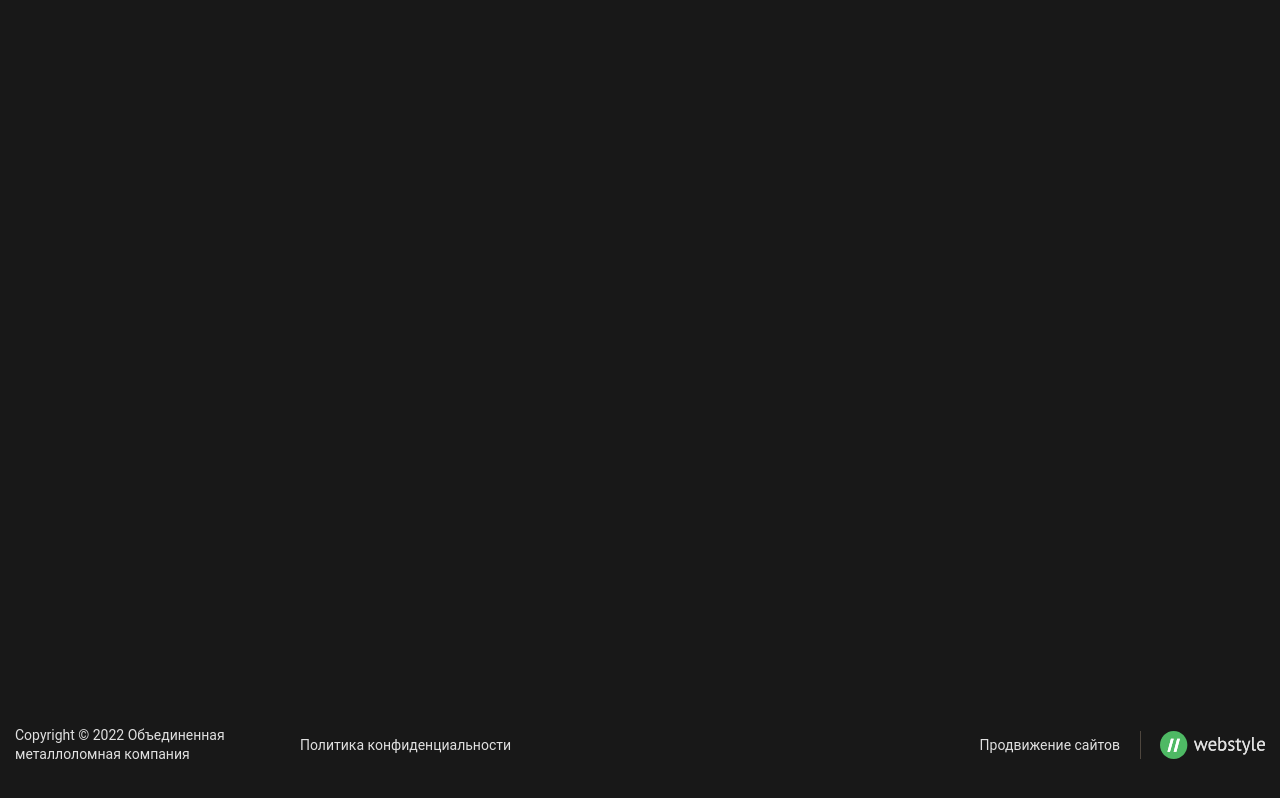
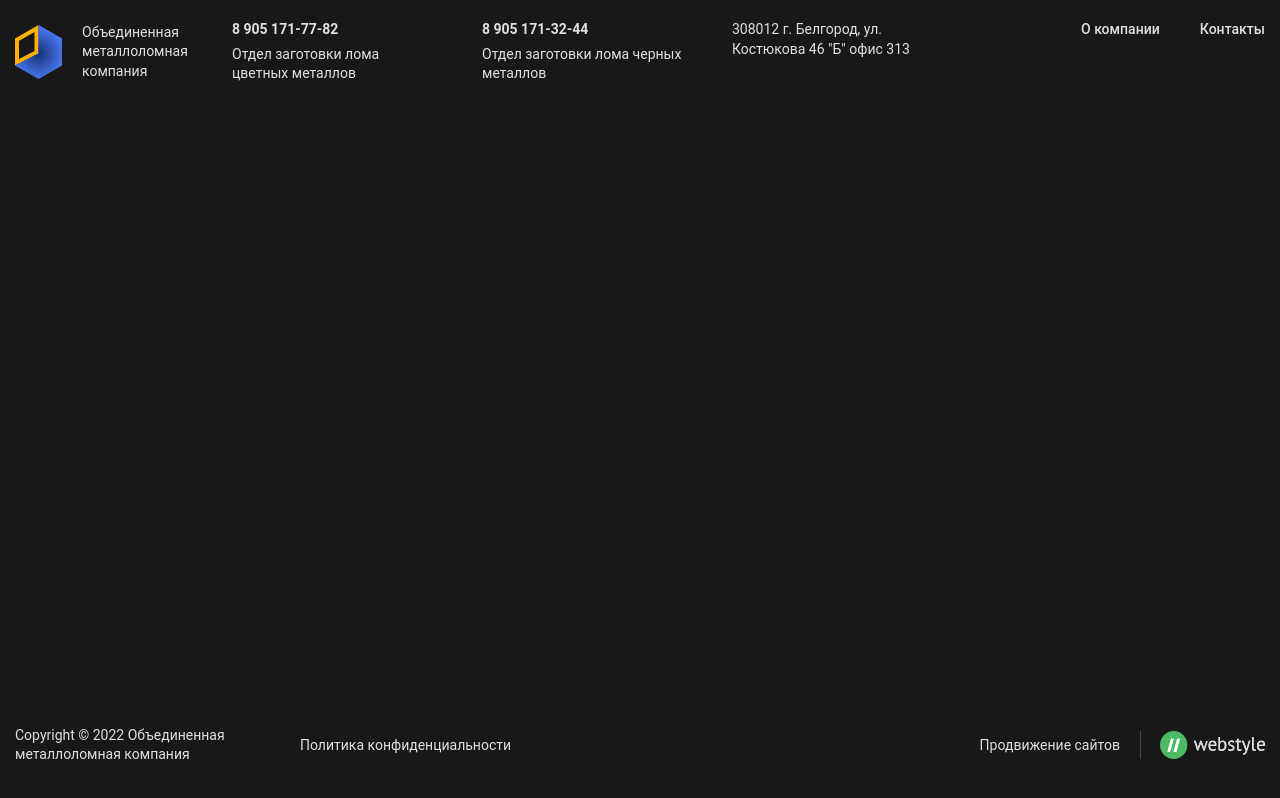
Before and after one commit to ZeraiGR/metall, a website built with webpack: page src/index.html in a window 1280 px wide. Built offline with nearby package versions, Linux system fonts and the light colour scheme; files whose address does not match are found by name.

Commit message:
implemented header

```diff
--- a/src/html/_header.htm
+++ b/src/html/_header.htm
@@ -1,5 +1,44 @@
 <header class="header">
 	<div class="header__container">
+		<a class="header__logo" href="/">
+			<img src="@img/icons/logo.svg" alt="logo">
+			<span class="logo__text">
+				Объединенная металлоломная компания
+			</span>
+		</a>
 
+		<div class="header__content">
+			<a class="header__phone" href="tel:+79051717782">
+				<strong>8 905 171-77-82</strong>
+				<span>Отдел заготовки лома цветных металлов</span>
+			</a>
+
+			<a class="header__phone" href="tel:+79051713244">
+				<strong>8 905 171-32-44</strong>
+				<span>Отдел заготовки лома черных металлов</span>
+			</a>
+
+			<span class="header__address">
+				308012 г. Белгород, ул. Костюкова 46 "Б" офис 313
+			</span>
+
+			<ul class="header__menu menu">
+				<li>
+					<a class="menu__link" href="#">
+						О компании
+					</a>
+				</li>
+
+				<li>
+					<a class="menu__link" href="#">
+						Контакты
+					</a>
+				</li>
+			</ul>
+		</div>
+
+		<button class="header__burger icon-menu" type="button">
+			<span></span>
+		</button>
 	</div>
 </header>
--- a/src/js/app.js
+++ b/src/js/app.js
@@ -12,7 +12,7 @@
 */
 
 // Включить/выключить FLS (Full Logging System) (в работе)
-window['FLS'] = true;
+// window['FLS'] = true;
 
 // Подключение основного файла стилей
 import '../scss/style.scss';
@@ -35,7 +35,7 @@ flsFunctions.isWebp();
 /* Добавление loaded для HTML после полной загрузки страницы */
 // flsFunctions.addLoadedClass();
 /* Модуль для работы с меню (Бургер) */
-// flsFunctions.menuInit();
+flsFunctions.menuInit();
 /* Учет плавающей панели на мобильных устройствах при 100vh */
 // flsFunctions.fullVHfix();
 
--- a/src/scss/footer.scss
+++ b/src/scss/footer.scss
@@ -1,10 +1,21 @@
 
 .footer {
+	position: relative;
 	padding: 35px 0;
 
 	@media (max-width:$mobileSmall){
-		padding: 0;
+		padding: 20px 0 0;
 		font-size: 12px;
+
+		&::before {
+			position: absolute;
+			top: 0;
+			left: 15px;
+			height: 1px;
+			width: calc(100% - 30px);
+			background-color: #4f4f4f;
+			content: "";
+		}
 	}
 }
 
--- a/src/scss/header.scss
+++ b/src/scss/header.scss
@@ -2,15 +2,209 @@
 
 //====================================================================================================
 
-//Burger
-/*
-.icon-menu {
+.header {
+	padding: 20px 0;
+
+	@media (max-width: em(1024)){
+		position: relative;
+
+		&::after {
+			position: absolute;
+			z-index: 2;
+			top: 0;
+			left: 0;
+			width: 100%;
+			height: 100px;
+			background-color: $black;
+			content: "";
+
+			@media (max-width: em(479)){
+				height: 60px;
+				background-color: #000000;
+			}
+		}
+	}
+
+	@media (max-width:$mobileSmall){
+		padding: 12px 0;
+		background-color: #000000;
+	}
+}
+
+.header__container {
+	max-width: 1800px;
+	display: flex;
+	align-items: center;
+	gap: 63px;
+
+	@media (max-width: em(1500)){
+		gap: 30px;
+	}
+
+	@media (max-width: em(1024)){
+		justify-content: space-between;
+	}
+}
+
+.header__logo {
+	z-index: 3;
+	display: flex;
+	gap: 20px;
+	align-items: center;
+
+	img {
+		max-width: 47px;
+		width: 100%;
+		height: 54px;
+
+		@media (max-width:$mobileSmall){
+			max-width: 28px;
+			height: 32px;
+		}
+	}
+
+	@media (max-width:$mobileSmall){
+		gap: 15px;
+	}
+}
+
+.logo__text {
+	max-width: 120px;
+
+	@media (max-width: em(1024)){
+		max-width: 150px;
+	}
+
+	@media (max-width:$mobileSmall){
+		font-size: 12px;
+	}
+}
+
+.header__content {
+	display: flex;
+	flex-grow: 1;
+	gap: 100px;
+
+	@media (max-width: em(1600)){
+		gap: 50px;
+	}
+
+	@media (max-width: em(1024)){
+		position: fixed;
+		z-index: 2;
+		top: 0;
+		left: 0;
+		transform: translateX(100%);
+		padding: 120px 20px 20px;
+		width: 100%;
+		height: 100%;
+		flex-direction: column;
+		background-color: $black;
+		transition: transform 0.3s ease;
+		overflow-y: auto;
+
+		&::before {
+			position: absolute;
+			left: 0;
+			width: 100%;
+			height: 1px;
+			background-color: $grey;
+			top: 100px;
+			content: "";
+
+			@media (max-width: em(479)){
+				top: 60px;
+			}
+		}
+	}
+
+	@media (max-width: em(479)){
+		padding: 80px 20px 20px;
+		gap: 35px;
+	}
+}
+
+.header__phone {
+	display: flex;
+	gap: 20px;
+	max-width: 300px;
+
+	strong {
+		white-space: nowrap;
+	}
+
+	@media (max-width: em(1366)){
+		flex-direction: column;
+		max-width: 200px;
+		gap: 5px;
+	}
+
+	@media (max-width: em(1100)){
+		max-width: 150px;
+	}
+
+	@media (max-width: em(1024)){
+		max-width: 100%;
+		flex-direction: row;
+		gap: 20px;
+	}
+}
+
+.header__address {
+	max-width: 245px;
+
+	@media (max-width: em(1366)){
+		max-width: 200px;
+	}
+
+	@media (max-width: em(1024)){
+		max-width: 100%;
+	}
+}
+
+.header__menu {
+	margin-left: auto;
+
+	@media (max-width: em(1024)){
+		margin-left: 0;
+	}
+}
+
+.menu {
+	display: flex;
+	white-space: nowrap;
+	gap: 40px;
+	font-weight: 500;
+}
+
+.menu__link {
+	position: relative;
+
+	&::after {
+		position: absolute;
+		left: 0;
+		bottom: -20px;
+		width: 100%;
+		height: 2px;
+		background-color: transparent;
+		transition: background-color 0.3s ease;
+		content: "";
+	}
+
+	&:hover {
+		&::after {
+			background-color: $accent;
+		}
+	}
+}
+
+.header__burger {
 	display: none;
-	@media (max-width: $mobile) {
+	@media (max-width: em(1024)) {
 		display: block;
 		position: relative;
-		width: 30px;
-		height: 18px;
+		width: 18px;
+		height: 16px;
 		cursor: pointer;
 		z-index: 5;
 		span,
@@ -22,7 +216,7 @@
 			position: absolute;
 			width: 100%;
 			height: 2px;
-			background-color: #000;
+			background-color: $white;
 		}
 		&::before {
 			top: 0px;
@@ -48,4 +242,3 @@
 		}
 	}
 }
-*/
--- a/src/scss/style.scss
+++ b/src/scss/style.scss
@@ -21,6 +21,7 @@ $black: #181818;
 $white: #e0e0e0;
 $brown: #4e463e;
 $accent: #ffb100;
+$grey: #4F4F4F;
 
 // НАСТРОЙКИ ===============================================================================================================================================================================================================================================================================================
 // Минимальная ширина страницы
@@ -61,6 +62,12 @@ body {
     // Сайт загружен
     .loaded & {
     }
+
+		.menu-open & {
+			.header__content {
+				transform: translateX(0);
+			}
+		}
 }
 // Оболочка ============================================================================================================================================================================================================================================================================================================================================================================================================================================
 .wrapper {
```
Also changed, not shown: src/img/icons/logo.svg (added).
